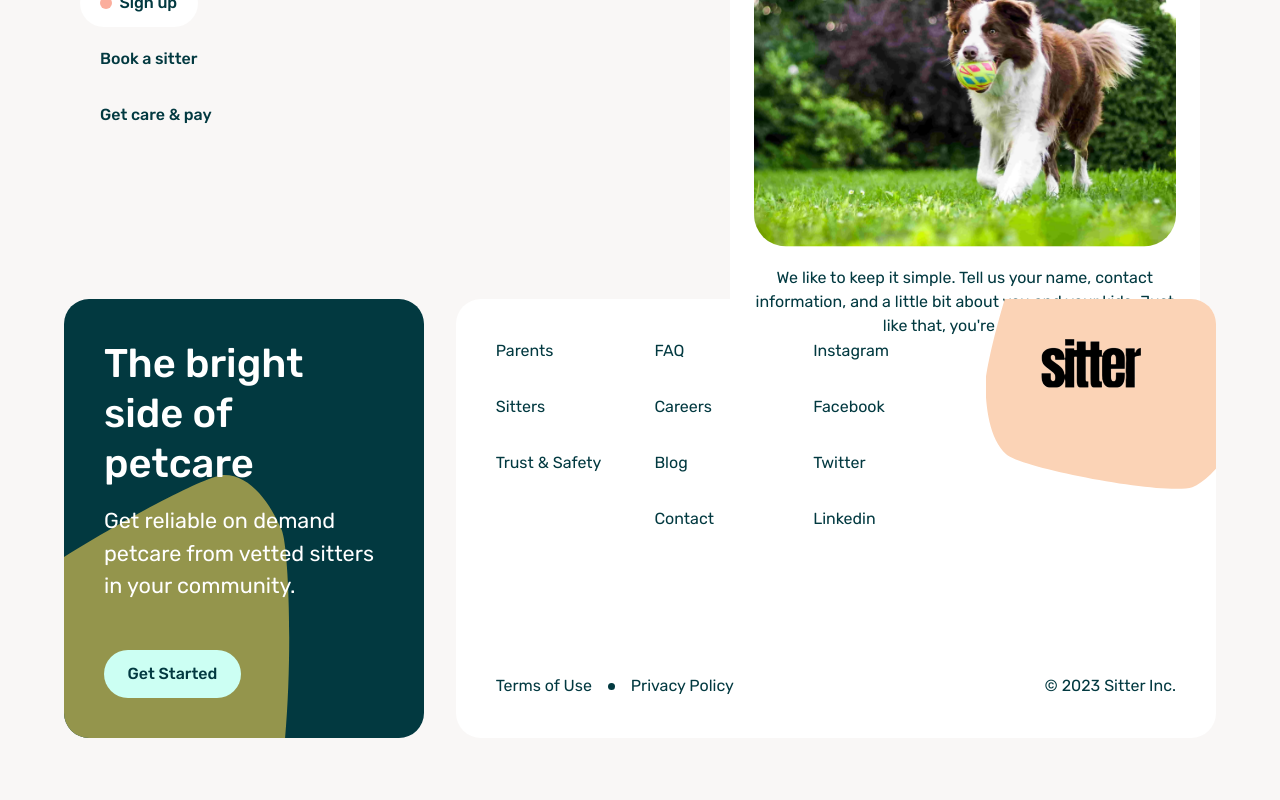
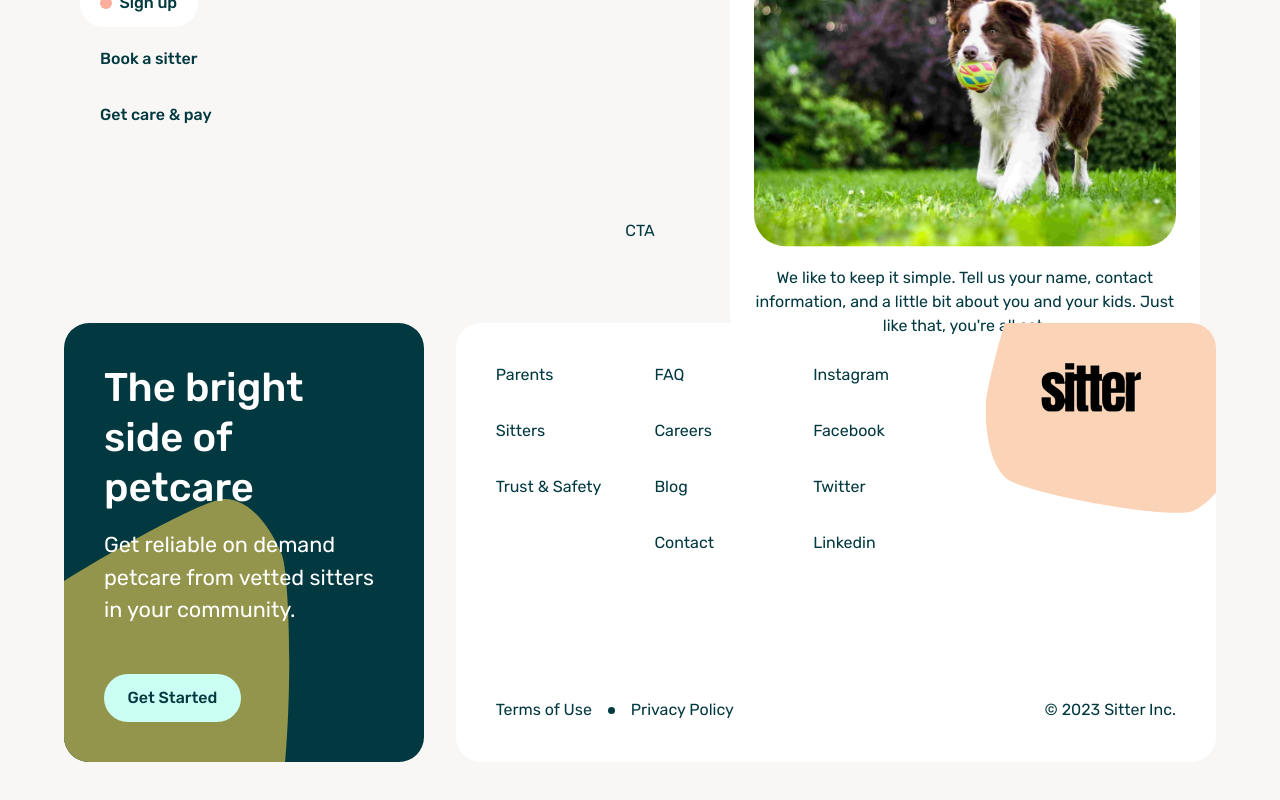
Before and after one commit to samsonc89/otter-replica, a React (Vite) app: page /otter-replica/parents in a window 1280 px wide. Shown: the part 1392-2192 px from the top of the page. Built offline with nearby package versions, Linux system fonts and the light colour scheme.

Commit message:
Add cta to parents' page

```diff
--- a/src/components/CTA/CTA.jsx
+++ b/src/components/CTA/CTA.jsx
@@ -1,8 +1,8 @@
 /* eslint-disable react/prop-types */
 import "./cta.css";
 
-const CTA = () => {
-  return <div className="cta-wrapper"></div>;
+const Cta = () => {
+  return <div className="cta-wrapper">CTA</div>;
 };
 
-export default CTA;
+export default Cta;
--- a/src/components/index.js
+++ b/src/components/index.js
@@ -3,3 +3,4 @@ export { default as ContentHeading } from "./contentHeading/ContentHeading";
 export { default as Feature } from "./Feature/Feature";
 export { default as Footer } from "./Footer/Footer";
 export { default as Header } from "./Header/Header";
+export { default as CTA } from "./CTA/Cta";
--- a/src/pages/ParentsPage.jsx
+++ b/src/pages/ParentsPage.jsx
@@ -1,4 +1,4 @@
-import { Header } from "../components";
+import { CTA, Header } from "../components";
 import { How } from "../containers";
 import MainLayout from "../layouts/MainLayout";
 import image from "../assets/header-parents.jpg";
@@ -18,6 +18,7 @@ function Parents() {
       <MainLayout>
         <Header props={headingContent} />
         <How />
+        <CTA />
       </MainLayout>
     </>
   );
```
